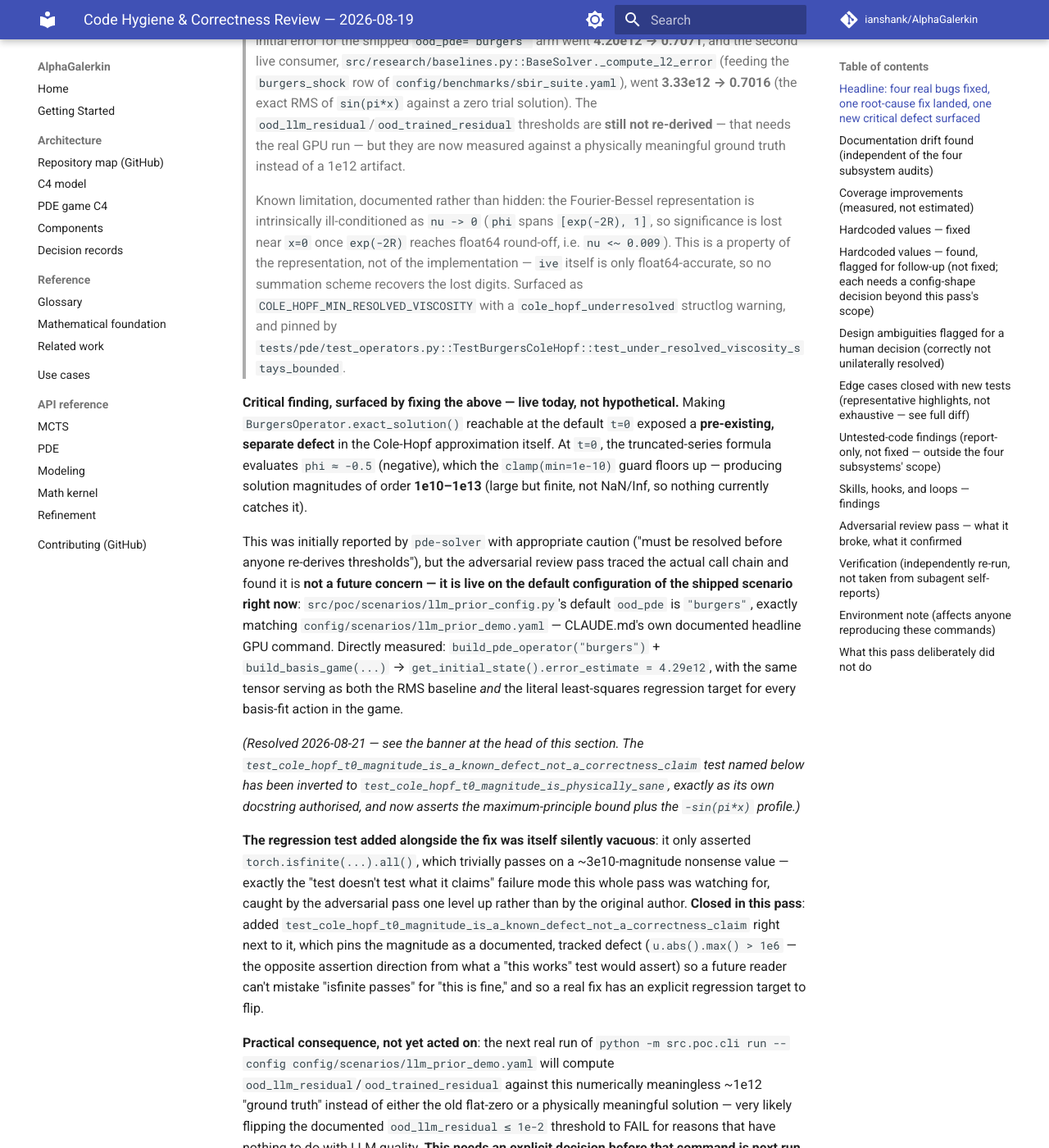
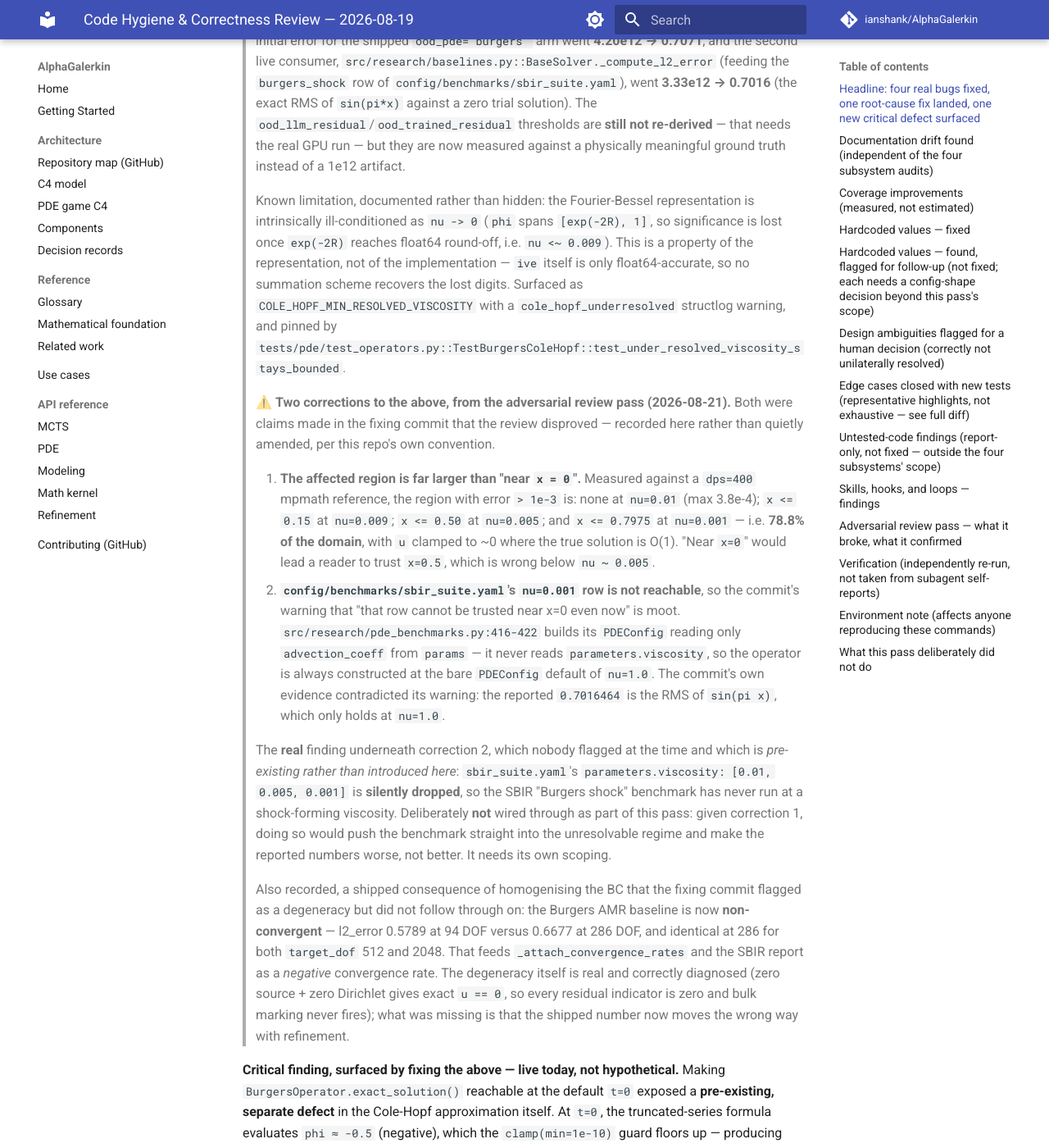
Before and after one commit to ianshank/AlphaGalerkin, an MkDocs documentation site: the page built from docs/CODE_HYGIENE_REVIEW_2026-08-19.md, in a window 1280 px wide and 1400 px high, scrolled down 2315 px. Shown: the whole window at 82% size. Built offline with MkDocs 1.6.1 and Material for MkDocs 9.7.7, drawn with Linux system fonts in a browser that asks for light colours; comment, search, counter and statistics services are not loaded.

Commit message:
docs: correct two Cole-Hopf claims the adversarial review disproved
Recorded as corrections rather than quietly amended, matching how this repo
already handles its own retracted numbers.

1. The under-resolution affects far more than "near x = 0". Against a dps=400
   mpmath reference the region with error > 1e-3 is: none at nu=0.01 (max 3.8e-4),
   x <= 0.15 at nu=0.009, x <= 0.50 at nu=0.005, and x <= 0.7975 at nu=0.001 --
   78.8% of the domain, with u clamped to ~0 where the true solution is O(1).

2. sbir_suite.yaml's nu=0.001 row is not reachable, so the fixing commit's warning
   about it was moot. pde_benchmarks._create_operator reads only advection_coeff
   from params and never parameters.viscosity, so the operator is always built at
   the bare PDEConfig default nu=1.0. The commit's own evidence contradicted its
   warning: the reported 0.7016464 is the RMS of sin(pi x), true only at nu=1.0.

The real finding underneath (2), pre-existing rather than introduced: the SBIR
"Burgers shock" benchmark has never run at a shock-forming viscosity because that
YAML key is silently dropped. Deliberately not wired through here -- given (1) it
would push the benchmark into the unresolvable regime and make the numbers worse.

Also records a shipped consequence the fixing commit flagged but did not follow
through on: with the BC homogenised the Burgers AMR baseline is non-convergent
(l2_error 0.5789 at 94 DOF vs 0.6677 at 286), feeding a negative convergence rate
into the SBIR report.

Co-Authored-By: Claude Opus 5 <noreply@anthropic.com>
Claude-Session: https://claude.ai/code/session_01UTVUkQ21SAx2RaG37wgtu5

```diff
--- a/docs/CODE_HYGIENE_REVIEW_2026-08-19.md
+++ b/docs/CODE_HYGIENE_REVIEW_2026-08-19.md
@@ -102,13 +102,49 @@ real) passes unmodified.
 >
 > Known limitation, documented rather than hidden: the Fourier-Bessel
 > representation is intrinsically ill-conditioned as `nu -> 0` (`phi` spans
-> `[exp(-2R), 1]`, so significance is lost near `x=0` once `exp(-2R)` reaches
-> float64 round-off, i.e. `nu <~ 0.009`). This is a property of the representation,
-> not of the implementation — `ive` itself is only float64-accurate, so no
-> summation scheme recovers the lost digits. Surfaced as
+> `[exp(-2R), 1]`, so significance is lost once `exp(-2R)` reaches float64
+> round-off, i.e. `nu <~ 0.009`). This is a property of the representation, not of
+> the implementation — `ive` itself is only float64-accurate, so no summation
+> scheme recovers the lost digits. Surfaced as
 > `COLE_HOPF_MIN_RESOLVED_VISCOSITY` with a `cole_hopf_underresolved` structlog
 > warning, and pinned by
 > `tests/pde/test_operators.py::TestBurgersColeHopf::test_under_resolved_viscosity_stays_bounded`.
+>
+> ⚠️ **Two corrections to the above, from the adversarial review pass (2026-08-21).**
+> Both were claims made in the fixing commit that the review disproved — recorded
+> here rather than quietly amended, per this repo's own convention.
+>
+> 1. **The affected region is far larger than "near `x = 0`".** Measured against a
+>    `dps=400` mpmath reference, the region with error `> 1e-3` is: none at
+>    `nu=0.01` (max 3.8e-4); `x <= 0.15` at `nu=0.009`; `x <= 0.50` at `nu=0.005`;
+>    and `x <= 0.7975` at `nu=0.001` — i.e. **78.8% of the domain**, with `u`
+>    clamped to ~0 where the true solution is O(1). "Near `x=0`" would lead a
+>    reader to trust `x=0.5`, which is wrong below `nu ~ 0.005`.
+> 2. **`config/benchmarks/sbir_suite.yaml`'s `nu=0.001` row is not reachable**, so
+>    the commit's warning that "that row cannot be trusted near x=0 even now" is
+>    moot. `src/research/pde_benchmarks.py:416-422` builds its `PDEConfig` reading
+>    only `advection_coeff` from `params` — it never reads `parameters.viscosity`,
+>    so the operator is always constructed at the bare `PDEConfig` default of
+>    `nu=1.0`. The commit's own evidence contradicted its warning: the reported
+>    `0.7016464` is the RMS of `sin(pi x)`, which only holds at `nu=1.0`.
+>
+> The **real** finding underneath correction 2, which nobody flagged at the time and
+> which is *pre-existing rather than introduced here*: `sbir_suite.yaml`'s
+> `parameters.viscosity: [0.01, 0.005, 0.001]` is **silently dropped**, so the SBIR
+> "Burgers shock" benchmark has never run at a shock-forming viscosity. Deliberately
+> **not** wired through as part of this pass: given correction 1, doing so would push
+> the benchmark straight into the unresolvable regime and make the reported numbers
+> worse, not better. It needs its own scoping.
+>
+> Also recorded, a shipped consequence of homogenising the BC that the fixing commit
+> flagged as a degeneracy but did not follow through on: the Burgers AMR baseline is
+> now **non-convergent** — l2_error 0.5789 at 94 DOF versus 0.6677 at 286 DOF, and
+> identical at 286 for both `target_dof` 512 and 2048. That feeds
+> `_attach_convergence_rates` and the SBIR report as a *negative* convergence rate.
+> The degeneracy itself is real and correctly diagnosed (zero source + zero Dirichlet
+> gives exact `u == 0`, so every residual indicator is zero and bulk marking never
+> fires); what was missing is that the shipped number now moves the wrong way with
+> refinement.
 
 **Critical finding, surfaced by fixing the above — live today, not hypothetical.**
 Making `BurgersOperator.exact_solution()` reachable at the default `t=0` exposed a
```
